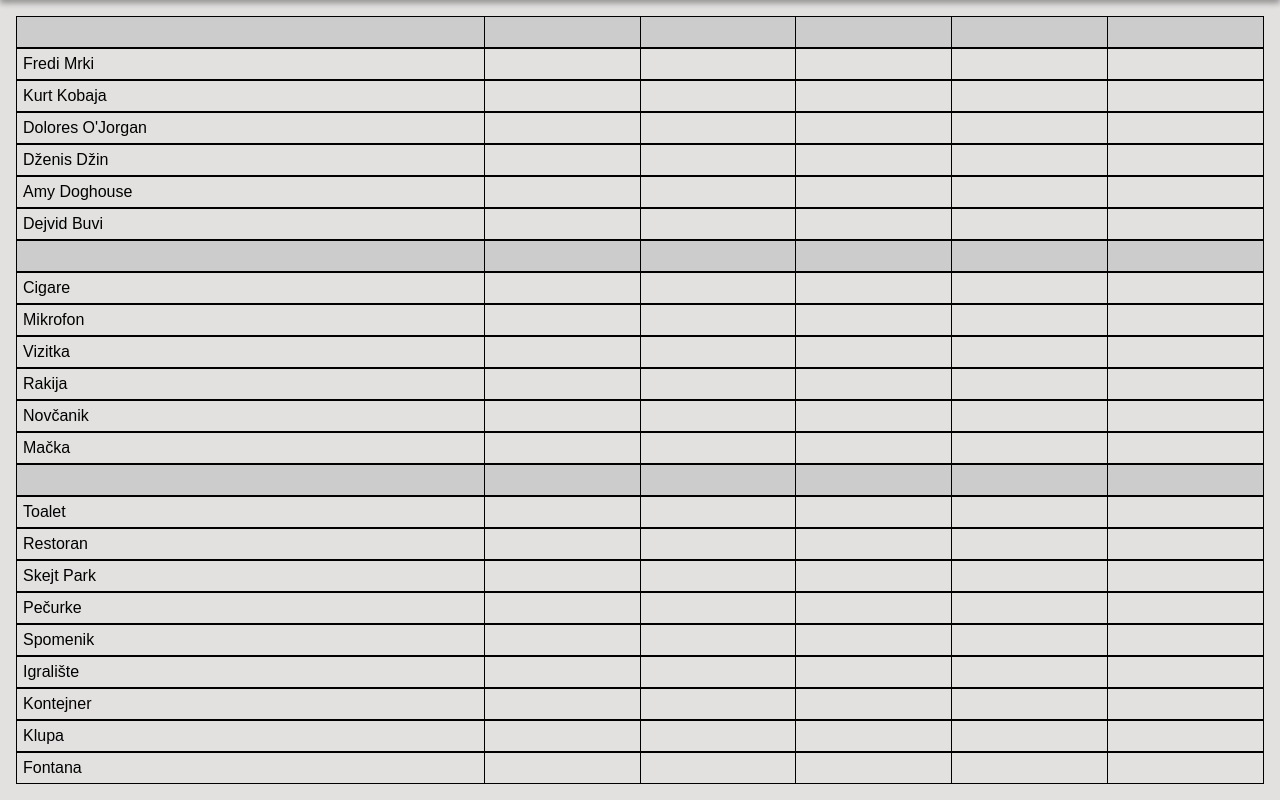
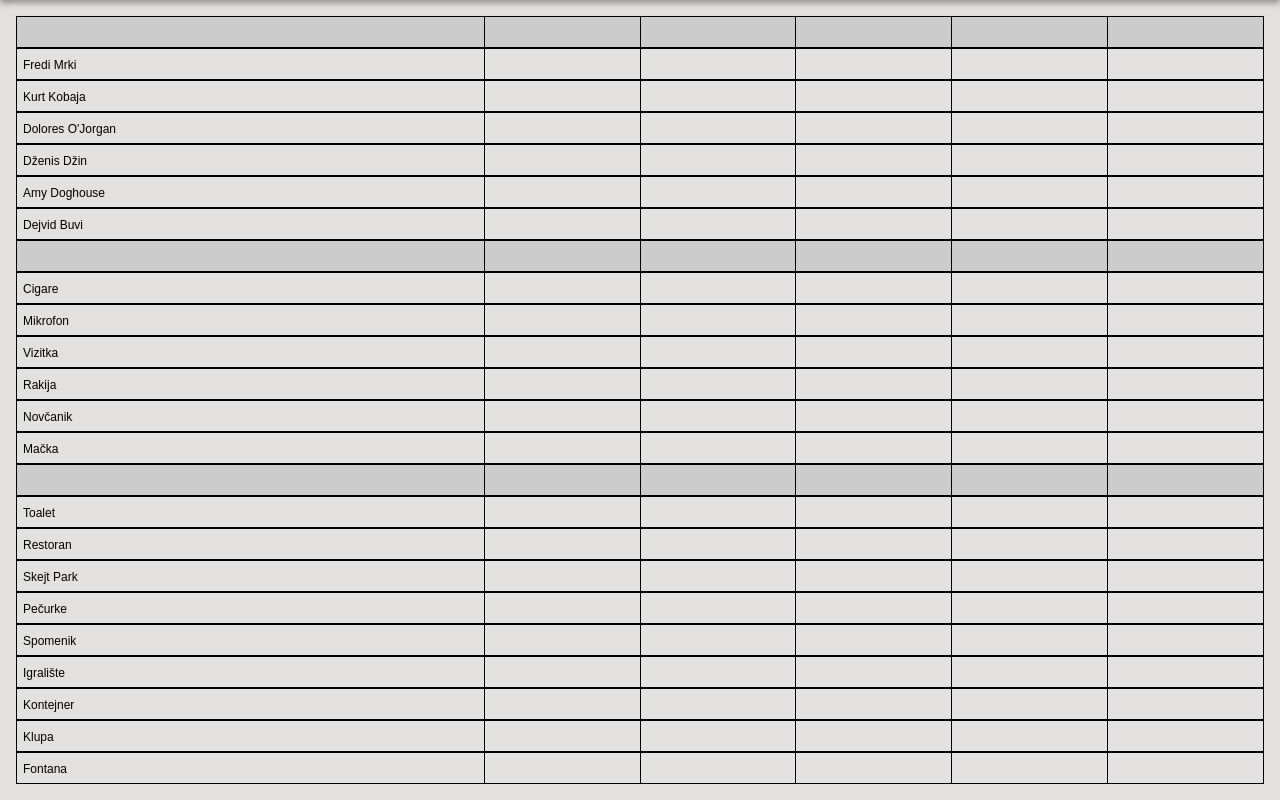
Before and after one commit to thephabulousphantom/thephabulousphantom.github.io, a PHP site: page / in a window 1280 px wide. Shown: the part 64-864 px from the top of the page. Run offline with PHP 8.4, Linux system fonts and the light colour scheme.

Commit message:
Shrunk text

```diff
--- a/kB.Njuskalo/templates/game.css
+++ b/kB.Njuskalo/templates/game.css
@@ -69,6 +69,7 @@
     height: 32px;
     border-bottom: solid 1px #000;
     border-right: solid 1px #000;
+    font-size: 12px;
 }
 
 #gameContainer #content .heading.row {
@@ -78,7 +79,8 @@
 
 #gameContainer #content .cell {
 
-    display: inline-block;
+    display:flex;
+    align-items: center;
     width: 12.5%;
     height: 32px;
     border-top: solid 1px #000;
```
